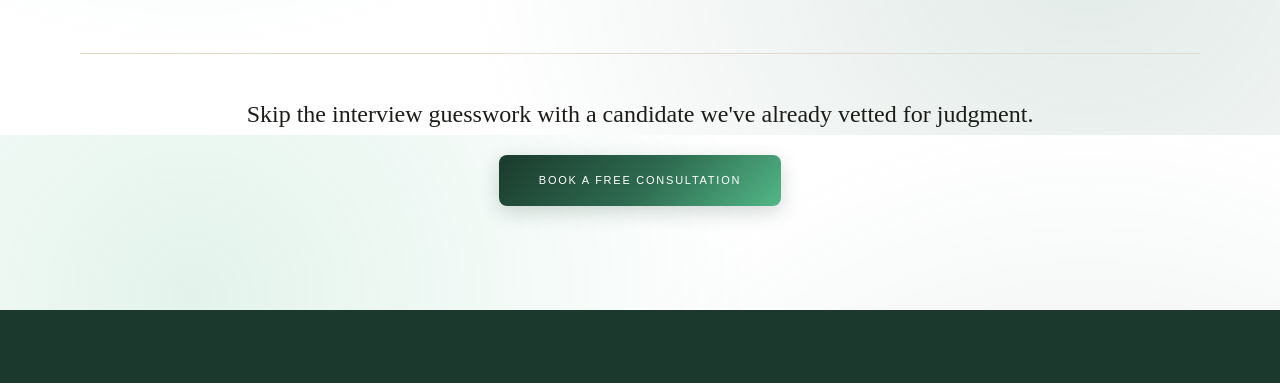
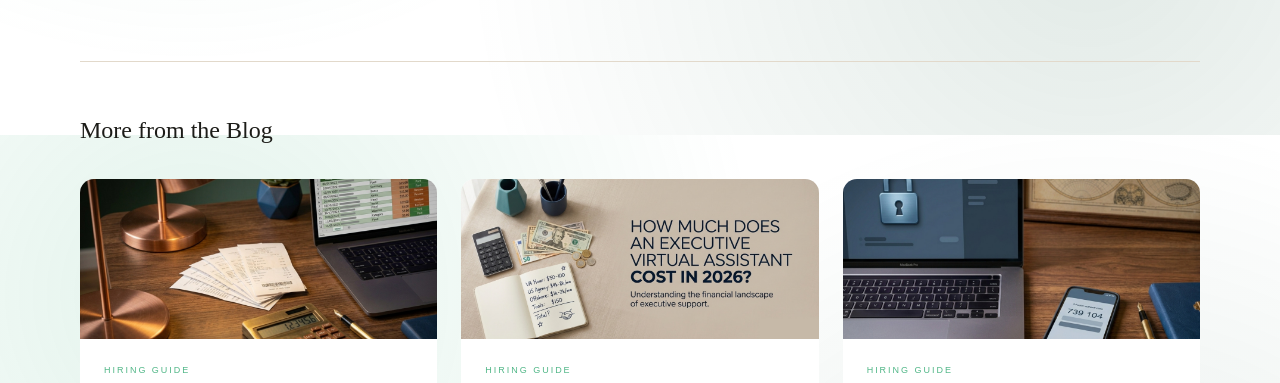
Before and after one commit to InsyncEA/InsyncEA, a website: page blog/questions-to-ask-executive-assistant-interview/index.html in a window 1280 px wide. Shown: the part 4665-5048 px from the top of the page. Drawn offline with Linux system fonts and the light colour scheme.

Commit message:
Add files via upload

```diff
--- a/blog/questions-to-ask-executive-assistant-interview/index.html
+++ b/blog/questions-to-ask-executive-assistant-interview/index.html
@@ -247,6 +247,14 @@
       <h2>The Bottom Line</h2>
       <p>The right questions don't confirm what's already on the résumé, they surface how someone actually thinks when a situation doesn't have a clean answer. Ask for specifics, watch for reasoning rather than just outcomes, and build in a real exercise rather than relying purely on conversation. That combination tells you far more about who you're actually hiring than any list of software skills ever will.</p>
     </div>
+    <div style="margin-top:64px;padding-top:48px;border-top:1px solid var(--border)">
+      <p style="font-family:'Cormorant Garamond',serif;font-size:24px;font-weight:300;color:var(--ink);margin-bottom:28px">More from the Blog</p>
+      <div style="display:grid;grid-template-columns:repeat(auto-fit,minmax(220px,1fr));gap:24px">
+        <a class="bg-card" href="/blog/outsourcing-bookkeeping-solo-founders/" style="display:block;text-decoration:none;color:inherit"><div class="bg-vis" style="padding:0;overflow:hidden"><img loading="lazy" decoding="async" src="/assets/outsourcing-bookkeeping-solo-founders.jpeg" style="width:100%;height:160px;object-fit:cover;display:block;" alt="Outsourcing Bookkeeping as a Solo Founder: What to Actually Hand Off"></div><div class="bg-body"><div class="bg-cat">Hiring Guide</div><h4>Outsourcing Bookkeeping as a Solo Founder: What to Actually Hand Off</h4></div></a>
+        <a class="bg-card" href="/blog/how-much-does-an-executive-virtual-assistant-cost/" style="display:block;text-decoration:none;color:inherit"><div class="bg-vis" style="padding:0;overflow:hidden"><img loading="lazy" decoding="async" src="/assets/how-much-does-an-executive-virtual-assistant-cost.jpeg" style="width:100%;height:160px;object-fit:cover;display:block;" alt="How Much Does an Executive Virtual Assistant Cost in 2026?"></div><div class="bg-body"><div class="bg-cat">Hiring Guide</div><h4>How Much Does an Executive Virtual Assistant Cost in 2026?</h4></div></a>
+        <a class="bg-card" href="/blog/protect-confidential-information-virtual-assistant/" style="display:block;text-decoration:none;color:inherit"><div class="bg-vis" style="padding:0;overflow:hidden"><img loading="lazy" decoding="async" src="/assets/protect-confidential-information-virtual-assistant.jpeg" style="width:100%;height:160px;object-fit:cover;display:block;" alt="How to Protect Confidential Information When Hiring a Virtual Assistant"></div><div class="bg-body"><div class="bg-cat">Hiring Guide</div><h4>How to Protect Confidential Information When Hiring a Virtual Assistant</h4></div></a>
+      </div>
+    </div>
     <div style="margin-top:56px;padding-top:40px;border-top:1px solid var(--border);text-align:center">
       <p style="font-family:'Cormorant Garamond',serif;font-size:24px;font-weight:300;color:var(--ink);margin-bottom:20px">Skip the interview guesswork with a candidate we've already vetted for judgment.</p>
       <a class="btn-green" href="/contact/" style="display:inline-block;text-decoration:none;padding:16px 40px">Book a Free Consultation</a>
```
